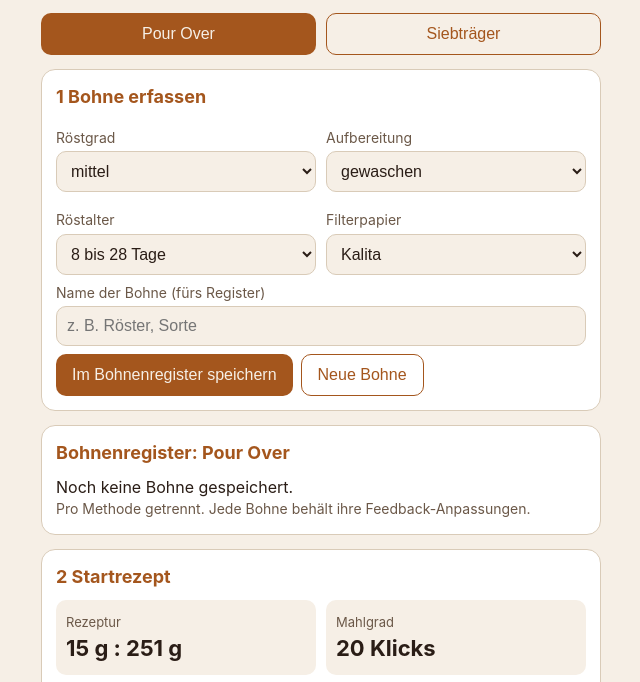
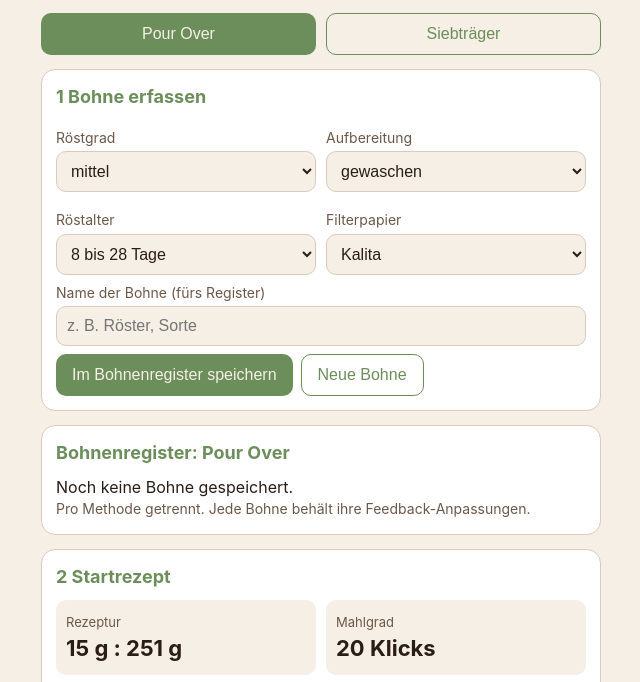
Before and after one commit to HanKutRam/App_iPhone, a plain HTML site: page index.html in a window 1280 px wide. Shown: the part 68-750 px from the top of the page, without its empty margins (319-959 px from the left). Drawn offline with Linux system fonts and the light colour scheme.

Commit message:
Update index.html as angepasst

```diff
--- a/index.html
+++ b/index.html
@@ -1,6 +1,6 @@
 <!doctype html><html lang="de"><head><meta charset="utf-8"><meta name="viewport" content="width=device-width, initial-scale=1, viewport-fit=cover"><title>Kaffee-Rezept-App</title>
 <style>
-:root{--bg:#f6efe6;--cd:#fff;--tx:#2a1d16;--mu:#6b5848;--ac:#a4561d;--ln:#d9cbb8;box-sizing:border-box;padding-top:env(safe-area-inset-top,0px);padding-bottom:env(safe-area-inset-bottom,0px)}
+:root{--bg:#f6efe6;--cd:#fff;--tx:#2a1d16;--mu:#6b5848;--ac:#6B8E5A;--ln:#d9cbb8;box-sizing:border-box;padding-top:env(safe-area-inset-top,0px);padding-bottom:env(safe-area-inset-bottom,0px)}
 @media (prefers-color-scheme:dark){:root:not([data-theme="light"]){--bg:#1f1511;--cd:#2c1f18;--tx:#f6efe6;--mu:#b9a793;--ac:#e0a46b;--ln:#4a3a30}}
 :root[data-theme="dark"]{--bg:#1f1511;--cd:#2c1f18;--tx:#f6efe6;--mu:#b9a793;--ac:#e0a46b;--ln:#4a3a30}
 html{scroll-padding-top:env(safe-area-inset-top,0px)}
```
